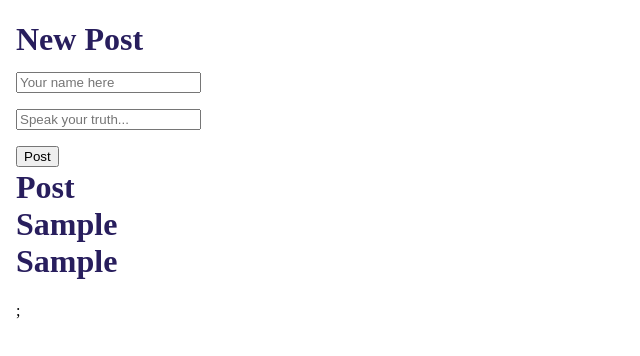
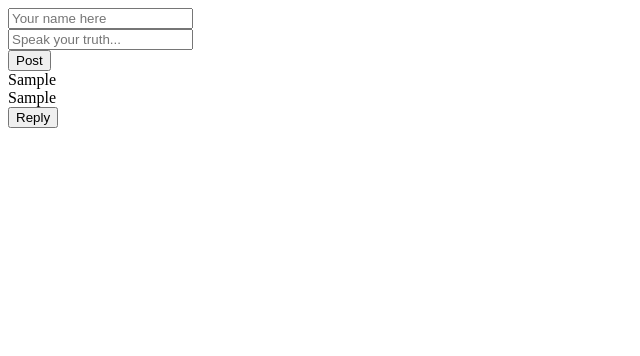
Before and after one commit to cis-1962/hw5-react-comment-app-triplea7, a React (Vite) app: page / in a window 1280 px wide. Both pictures are taken after typing "Sample", "Sample" into the empty fields and a click on the button "Post". Shown: the top 356 px of the page, without its empty margins (0-640 px from the left). Built offline with nearby package versions, Linux system fonts and the light colour scheme.

Commit message:
Add files via upload

```diff
--- a/src/app.tsx
+++ b/src/app.tsx
@@ -2,8 +2,8 @@ import PostHeader from './postHeader';
 
 export default function App() {
   return (
-    <body>
-      <h1>New Post{PostHeader(0)}</h1>;
-    </body>
+    <div>
+      <PostHeader />
+    </div>
   );
 }
--- a/src/post.tsx
+++ b/src/post.tsx
@@ -1,3 +1,5 @@
+import Reply from './reply';
+
 type PostProps = {
   name: string;
   body: string;
@@ -6,9 +8,11 @@ type PostProps = {
 export default function Post({ name, body }: PostProps) {
   return (
     <div>
-      Post
       <div>{name}</div>
       <div>{body}</div>
+      <button type="submit" onClick={() => Reply()}>
+        Reply
+      </button>
     </div>
   );
 }
--- a/src/postHeader.tsx
+++ b/src/postHeader.tsx
@@ -1,4 +1,5 @@
 import { useState } from 'react';
+// eslint-disable-next-line import/no-named-as-default
 import Post from './post';
 
 const posts = [<div />];
--- /dev/null
+++ b/src/reply.tsx
@@ -0,0 +1,5 @@
+import PostHeader from './postHeader';
+
+export default function Reply() {
+  return <PostHeader />;
+}
```
